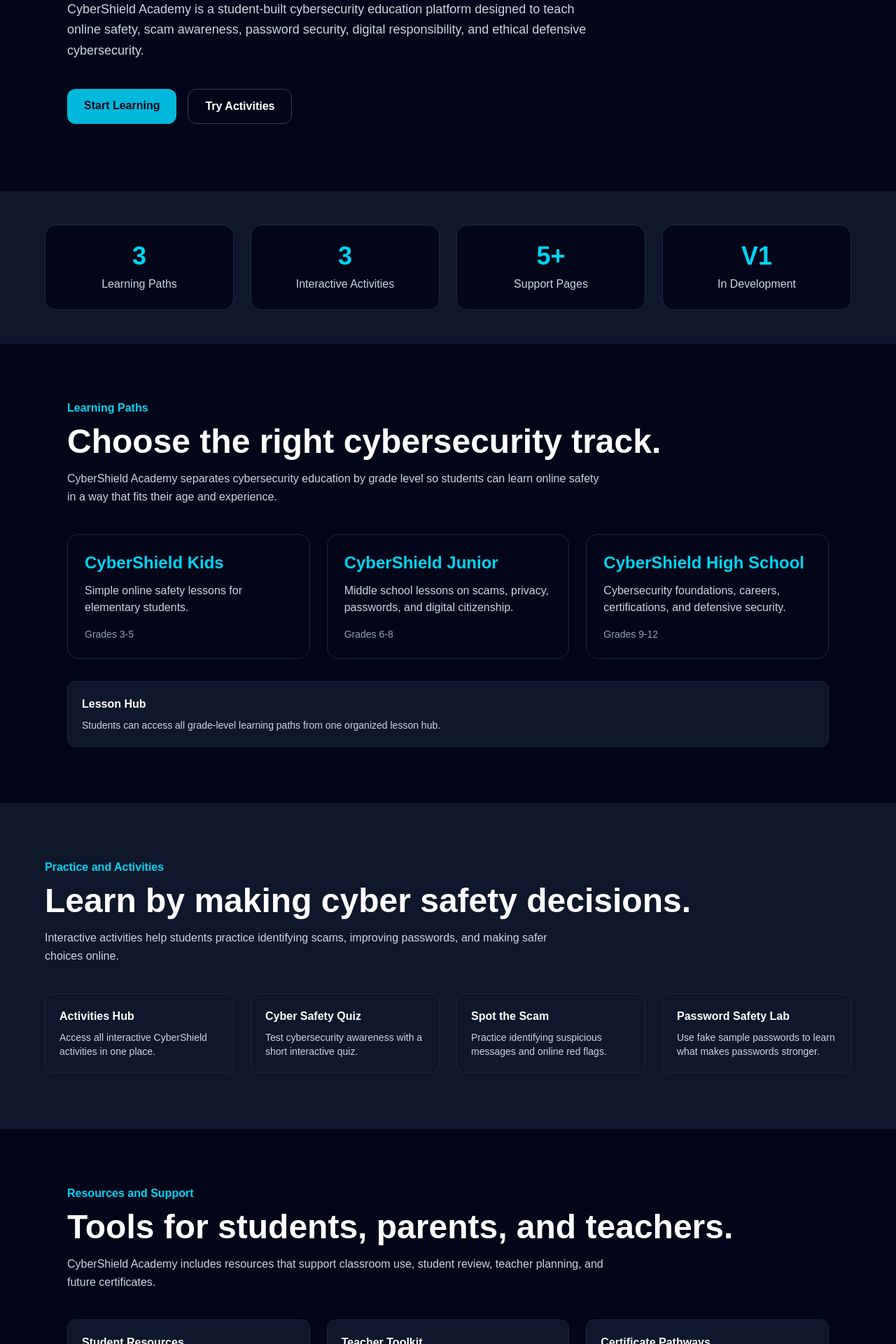
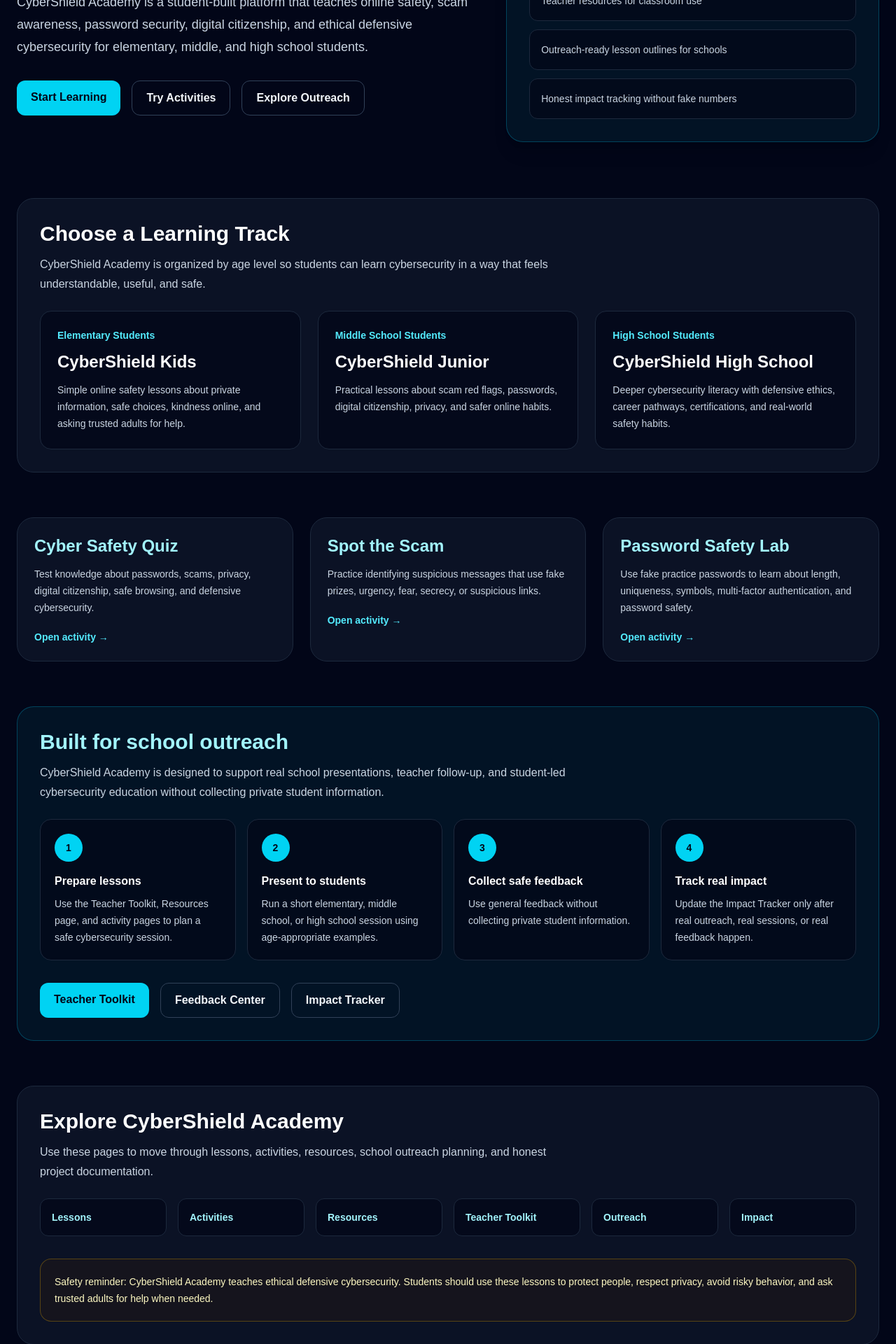
Before and after one commit to sanjith-cpu/cybershield-academy, a Next.js app: page / in a window 1280 px wide. Shown: the part 500-2420 px from the top of the page at 70% size. Built offline with nearby package versions, Linux system fonts and the light colour scheme.

Commit message:
Polish homepage content and navigation

```diff
--- a/app/page.tsx
+++ b/app/page.tsx
@@ -1,264 +1,335 @@
+import Link from "next/link";
+import Navbar from "@/components/Navbar";
 import Footer from "@/components/Footer";
-import Navbar from "@/components/Navbar";
-import FeatureCard from "@/components/FeatureCard";
-import TrackCard from "@/components/TrackCard";
 
-export default function Home() {
+const audienceCards = [
+  {
+    title: "CyberShield Kids",
+    audience: "Elementary Students",
+    description:
+      "Simple online safety lessons about private information, safe choices, kindness online, and asking trusted adults for help.",
+    href: "/kids",
+  },
+  {
+    title: "CyberShield Junior",
+    audience: "Middle School Students",
+    description:
+      "Practical lessons about scam red flags, passwords, digital citizenship, privacy, and safer online habits.",
+    href: "/junior",
+  },
+  {
+    title: "CyberShield High School",
+    audience: "High School Students",
+    description:
+      "Deeper cybersecurity literacy with defensive ethics, career pathways, certifications, and real-world safety habits.",
+    href: "/high-school",
+  },
+];
+
+const activityCards = [
+  {
+    title: "Cyber Safety Quiz",
+    description:
+      "Test knowledge about passwords, scams, privacy, digital citizenship, safe browsing, and defensive cybersecurity.",
+    href: "/quiz",
+  },
+  {
+    title: "Spot the Scam",
+    description:
+      "Practice identifying suspicious messages that use fake prizes, urgency, fear, secrecy, or suspicious links.",
+    href: "/spot-the-scam",
+  },
+  {
+    title: "Password Safety Lab",
+    description:
+      "Use fake practice passwords to learn about length, uniqueness, symbols, multi-factor authentication, and password safety.",
+    href: "/password-lab",
+  },
+];
+
+const projectHighlights = [
+  "Student-built cybersecurity literacy platform",
+  "Age-appropriate lessons for elementary, middle, and high school students",
+  "Interactive activities for scams, passwords, and online safety",
+  "Teacher resources for classroom use",
+  "Outreach-ready lesson outlines for schools",
+  "Honest impact tracking without fake numbers",
+];
+
+const outreachSteps = [
+  {
+    step: "1",
+    title: "Prepare lessons",
+    description:
+      "Use the Teacher Toolkit, Resources page, and activity pages to plan a safe cybersecurity session.",
+  },
+  {
+    step: "2",
+    title: "Present to students",
+    description:
+      "Run a short elementary, middle school, or high school session using age-appropriate examples.",
+  },
+  {
+    step: "3",
+    title: "Collect safe feedback",
+    description:
+      "Use general feedback without collecting private student information.",
+  },
+  {
+    step: "4",
+    title: "Track real impact",
+    description:
+      "Update the Impact Tracker only after real outreach, real sessions, or real feedback happen.",
+  },
+];
+
+const quickLinks = [
+  {
+    label: "Lessons",
+    href: "/lessons",
+  },
+  {
+    label: "Activities",
+    href: "/activities",
+  },
+  {
+    label: "Resources",
+    href: "/resources",
+  },
+  {
+    label: "Teacher Toolkit",
+    href: "/teacher-toolkit",
+  },
+  {
+    label: "Outreach",
+    href: "/outreach",
+  },
+  {
+    label: "Impact",
+    href: "/impact",
+  },
+];
+
+export default function HomePage() {
   return (
-    <main className="min-h-screen bg-slate-950 text-white">
+    <>
       <Navbar />
 
-      <section className="px-8 py-24 max-w-6xl mx-auto">
-        <p className="mb-4 text-cyan-400 font-semibold">
-          Cybersecurity education for students
+      <main className="min-h-screen bg-slate-950 text-white">
+        <section className="mx-auto max-w-7xl px-6 py-20">
+          <div className="grid gap-12 lg:grid-cols-[1.1fr_0.9fr] lg:items-center">
+            <div>
+              <p className="mb-4 text-sm font-semibold uppercase tracking-[0.3em] text-cyan-300">
+                CyberShield Academy
               </p>
 
-        <h1 className="text-4xl md:text-7xl font-extrabold leading-tight mb-6">
-          CyberShield Academy helps students build safer digital habits.
+              <h1 className="max-w-5xl text-4xl font-bold tracking-tight md:text-6xl">
+                Cybersecurity literacy for students, classrooms, and school
+                outreach.
               </h1>
 
-        <p className="text-lg text-slate-300 leading-relaxed max-w-3xl mb-10">
-          CyberShield Academy is a student-built cybersecurity education platform
-          designed to teach online safety, scam awareness, password security,
-          digital responsibility, and ethical defensive cybersecurity.
+              <p className="mt-6 max-w-3xl text-lg leading-8 text-slate-300">
+                CyberShield Academy is a student-built platform that teaches
+                online safety, scam awareness, password security, digital
+                citizenship, and ethical defensive cybersecurity for elementary,
+                middle, and high school students.
               </p>
 
-        <div className="flex flex-col sm:flex-row gap-4">
-          <a
+              <div className="mt-8 flex flex-wrap gap-4">
+                <Link
                   href="/lessons"
-            className="rounded-xl bg-cyan-500 px-6 py-3 font-semibold text-slate-950 hover:bg-cyan-400 transition text-center"
+                  className="rounded-xl bg-cyan-400 px-5 py-3 font-semibold text-slate-950 transition hover:bg-cyan-300"
                 >
                   Start Learning
-          </a>
+                </Link>
 
-          <a
+                <Link
                   href="/activities"
-            className="rounded-xl border border-slate-700 px-6 py-3 font-semibold hover:border-cyan-500 transition text-center"
+                  className="rounded-xl border border-slate-700 px-5 py-3 font-semibold text-slate-100 transition hover:border-cyan-300 hover:text-cyan-200"
                 >
                   Try Activities
-          </a>
+                </Link>
+
+                <Link
+                  href="/outreach"
+                  className="rounded-xl border border-slate-700 px-5 py-3 font-semibold text-slate-100 transition hover:border-cyan-300 hover:text-cyan-200"
+                >
+                  Explore Outreach
+                </Link>
               </div>
-      </section>
-
-      <section className="px-8 py-12 bg-slate-900">
-        <div className="max-w-6xl mx-auto grid md:grid-cols-4 gap-6">
-          <div className="rounded-2xl bg-slate-950 border border-slate-800 p-6 text-center">
-            <h2 className="text-4xl font-extrabold text-cyan-400 mb-2">3</h2>
-            <p className="text-slate-300">Learning Paths</p>
             </div>
 
-          <div className="rounded-2xl bg-slate-950 border border-slate-800 p-6 text-center">
-            <h2 className="text-4xl font-extrabold text-cyan-400 mb-2">3</h2>
-            <p className="text-slate-300">Interactive Activities</p>
+            <div className="rounded-3xl border border-cyan-500/30 bg-cyan-950/30 p-8 shadow-xl">
+              <h2 className="text-2xl font-bold text-cyan-200">
+                What students can learn
+              </h2>
+
+              <div className="mt-6 grid gap-3">
+                {projectHighlights.map((highlight) => (
+                  <div
+                    key={highlight}
+                    className="rounded-xl border border-slate-800 bg-slate-950/70 p-4 text-sm leading-6 text-slate-300"
+                  >
+                    {highlight}
                   </div>
-
-          <div className="rounded-2xl bg-slate-950 border border-slate-800 p-6 text-center">
-            <h2 className="text-4xl font-extrabold text-cyan-400 mb-2">5+</h2>
-            <p className="text-slate-300">Support Pages</p>
+                ))}
               </div>
-
-          <div className="rounded-2xl bg-slate-950 border border-slate-800 p-6 text-center">
-            <h2 className="text-4xl font-extrabold text-cyan-400 mb-2">V1</h2>
-            <p className="text-slate-300">In Development</p>
             </div>
           </div>
         </section>
 
-      <section id="tracks" className="px-8 py-20 max-w-6xl mx-auto">
-        <div className="mb-10">
-          <p className="mb-3 text-cyan-400 font-semibold">
-            Learning Paths
+        <section className="mx-auto max-w-7xl px-6 pb-16">
+          <div className="rounded-3xl border border-slate-800 bg-slate-900/70 p-8">
+            <h2 className="text-3xl font-bold text-white">
+              Choose a Learning Track
+            </h2>
+
+            <p className="mt-3 max-w-3xl leading-7 text-slate-300">
+              CyberShield Academy is organized by age level so students can
+              learn cybersecurity in a way that feels understandable, useful,
+              and safe.
             </p>
 
-          <h2 className="text-3xl md:text-5xl font-bold mb-4">
-            Choose the right cybersecurity track.
-          </h2>
-
-          <p className="text-slate-300 max-w-3xl leading-relaxed">
-            CyberShield Academy separates cybersecurity education by grade level
-            so students can learn online safety in a way that fits their age and
-            experience.
-          </p>
-        </div>
-
-        <div className="grid md:grid-cols-3 gap-6">
-          <TrackCard
-            title="CyberShield Kids"
-            grades="Grades 3-5"
-            description="Simple online safety lessons for elementary students."
-            href="/kids"
-          />
-
-          <TrackCard
-            title="CyberShield Junior"
-            grades="Grades 6-8"
-            description="Middle school lessons on scams, privacy, passwords, and digital citizenship."
-            href="/junior"
-          />
-
-          <TrackCard
-            title="CyberShield High School"
-            grades="Grades 9-12"
-            description="Cybersecurity foundations, careers, certifications, and defensive security."
-            href="/high-school"
-          />
-        </div>
-
-        <div className="mt-8">
-          <FeatureCard
-            title="Lesson Hub"
-            description="Students can access all grade-level learning paths from one organized lesson hub."
-            href="/lessons"
-          />
-        </div>
-      </section>
-
-      <section className="px-8 py-20 bg-slate-900">
-        <div className="max-w-6xl mx-auto">
-          <div className="mb-10">
-            <p className="mb-3 text-cyan-400 font-semibold">
-              Practice and Activities
+            <div className="mt-6 grid gap-6 lg:grid-cols-3">
+              {audienceCards.map((card) => (
+                <Link
+                  key={card.href}
+                  href={card.href}
+                  className="rounded-2xl border border-slate-800 bg-slate-950/70 p-6 transition hover:border-cyan-300 hover:bg-slate-900"
+                >
+                  <p className="text-sm font-semibold text-cyan-300">
+                    {card.audience}
                   </p>
 
-            <h2 className="text-3xl md:text-5xl font-bold mb-4">
-              Learn by making cyber safety decisions.
-            </h2>
+                  <h3 className="mt-3 text-2xl font-bold text-white">
+                    {card.title}
+                  </h3>
 
-            <p className="text-slate-300 max-w-3xl leading-relaxed">
-              Interactive activities help students practice identifying scams,
-              improving passwords, and making safer choices online.
+                  <p className="mt-3 text-sm leading-6 text-slate-300">
+                    {card.description}
                   </p>
-          </div>
-
-          <div className="grid md:grid-cols-2 lg:grid-cols-4 gap-6">
-            <FeatureCard
-              title="Activities Hub"
-              description="Access all interactive CyberShield activities in one place."
-              href="/activities"
-            />
-
-            <FeatureCard
-              title="Cyber Safety Quiz"
-              description="Test cybersecurity awareness with a short interactive quiz."
-              href="/quiz"
-            />
-
-            <FeatureCard
-              title="Spot the Scam"
-              description="Practice identifying suspicious messages and online red flags."
-              href="/spot-the-scam"
-            />
-
-            <FeatureCard
-              title="Password Safety Lab"
-              description="Use fake sample passwords to learn what makes passwords stronger."
-              href="/password-lab"
-            />
+                </Link>
+              ))}
             </div>
           </div>
         </section>
 
-      <section className="px-8 py-20 max-w-6xl mx-auto">
-        <div className="mb-10">
-          <p className="mb-3 text-cyan-400 font-semibold">
-            Resources and Support
+        <section className="mx-auto max-w-7xl px-6 pb-16">
+          <div className="grid gap-6 lg:grid-cols-3">
+            {activityCards.map((activity) => (
+              <Link
+                key={activity.href}
+                href={activity.href}
+                className="rounded-3xl border border-slate-800 bg-slate-900/70 p-6 transition hover:border-cyan-300 hover:bg-slate-900"
+              >
+                <h2 className="text-2xl font-bold text-cyan-200">
+                  {activity.title}
+                </h2>
+
+                <p className="mt-3 text-sm leading-6 text-slate-300">
+                  {activity.description}
                 </p>
 
-          <h2 className="text-3xl md:text-5xl font-bold mb-4">
-            Tools for students, parents, and teachers.
-          </h2>
-
-          <p className="text-slate-300 max-w-3xl leading-relaxed">
-            CyberShield Academy includes resources that support classroom use,
-            student review, teacher planning, and future certificates.
+                <p className="mt-5 text-sm font-semibold text-cyan-300">
+                  Open activity →
                 </p>
-        </div>
-
-        <div className="grid md:grid-cols-2 lg:grid-cols-3 gap-6">
-          <FeatureCard
-            title="Student Resources"
-            description="Review cybersecurity vocabulary, safety checklists, and scam warning signs."
-            href="/resources"
-          />
-
-          <FeatureCard
-            title="Teacher Toolkit"
-            description="Access lesson ideas, discussion prompts, worksheet placeholders, and teaching tips."
-            href="/teacher-toolkit"
-          />
-
-          <FeatureCard
-            title="Certificate Pathways"
-            description="Preview future CyberShield certificates for Kids, Junior, and High School tracks."
-            href="/certificates"
-          />
+              </Link>
+            ))}
           </div>
         </section>
 
-      <section className="px-8 py-20 bg-slate-900">
-        <div className="max-w-6xl mx-auto">
-          <div className="mb-10">
-            <p className="mb-3 text-cyan-400 font-semibold">
-              Outreach and Impact
+        <section className="mx-auto max-w-7xl px-6 pb-16">
+          <div className="rounded-3xl border border-cyan-500/30 bg-cyan-950/30 p-8">
+            <h2 className="text-3xl font-bold text-cyan-200">
+              Built for school outreach
+            </h2>
+
+            <p className="mt-3 max-w-3xl leading-7 text-slate-300">
+              CyberShield Academy is designed to support real school
+              presentations, teacher follow-up, and student-led cybersecurity
+              education without collecting private student information.
             </p>
 
-            <h2 className="text-3xl md:text-5xl font-bold mb-4">
-              Built for real-world cybersecurity education.
-            </h2>
+            <div className="mt-6 grid gap-4 md:grid-cols-2 lg:grid-cols-4">
+              {outreachSteps.map((item) => (
+                <div
+                  key={item.step}
+                  className="rounded-2xl border border-slate-800 bg-slate-950/70 p-5"
+                >
+                  <div className="flex h-10 w-10 items-center justify-center rounded-full bg-cyan-400 text-sm font-bold text-slate-950">
+                    {item.step}
+                  </div>
 
-            <p className="text-slate-300 max-w-3xl leading-relaxed">
-              CyberShield Academy is designed to support future school outreach,
-              classroom presentations, feedback collection, and honest impact
-              tracking.
+                  <h3 className="mt-4 font-semibold text-white">
+                    {item.title}
+                  </h3>
+
+                  <p className="mt-2 text-sm leading-6 text-slate-300">
+                    {item.description}
                   </p>
                 </div>
+              ))}
+            </div>
 
-          <div className="grid md:grid-cols-2 lg:grid-cols-4 gap-6">
-            <FeatureCard
-              title="School Outreach"
-              description="Explore presentation options for elementary, middle, and high school students."
-              href="/outreach"
-            />
+            <div className="mt-8 flex flex-wrap gap-4">
+              <Link
+                href="/teacher-toolkit"
+                className="rounded-xl bg-cyan-400 px-5 py-3 font-semibold text-slate-950 transition hover:bg-cyan-300"
+              >
+                Teacher Toolkit
+              </Link>
 
-            <FeatureCard
-              title="Impact Tracker"
-              description="Track outreach goals, sessions completed, students reached, and feedback."
+              <Link
+                href="/feedback"
+                className="rounded-xl border border-slate-700 px-5 py-3 font-semibold text-slate-100 transition hover:border-cyan-300 hover:text-cyan-200"
+              >
+                Feedback Center
+              </Link>
+
+              <Link
                 href="/impact"
-            />
-
-            <FeatureCard
-              title="Feedback Center"
-              description="Preview a feedback form for students, parents, teachers, and volunteers."
-              href="/feedback"
-            />
-
-            <FeatureCard
-              title="Project Roadmap"
-              description="View completed features, current improvements, and future version goals."
-              href="/roadmap"
-            />
+                className="rounded-xl border border-slate-700 px-5 py-3 font-semibold text-slate-100 transition hover:border-cyan-300 hover:text-cyan-200"
+              >
+                Impact Tracker
+              </Link>
             </div>
           </div>
         </section>
 
-      <section id="mission" className="px-8 py-20 max-w-5xl mx-auto text-center">
-        <p className="mb-3 text-cyan-400 font-semibold">
-          Mission
+        <section className="mx-auto max-w-7xl px-6 pb-20">
+          <div className="rounded-3xl border border-slate-800 bg-slate-900/70 p-8">
+            <h2 className="text-3xl font-bold text-white">
+              Explore CyberShield Academy
+            </h2>
+
+            <p className="mt-3 max-w-3xl leading-7 text-slate-300">
+              Use these pages to move through lessons, activities, resources,
+              school outreach planning, and honest project documentation.
             </p>
 
-        <h2 className="text-3xl md:text-5xl font-bold mb-6">
-          Making cybersecurity easier to understand.
-        </h2>
+            <div className="mt-6 grid gap-4 sm:grid-cols-2 lg:grid-cols-6">
+              {quickLinks.map((link) => (
+                <Link
+                  key={link.href}
+                  href={link.href}
+                  className="rounded-xl border border-slate-800 bg-slate-950/70 p-4 text-sm font-semibold text-cyan-200 transition hover:border-cyan-300 hover:bg-slate-900"
+                >
+                  {link.label}
+                </Link>
+              ))}
+            </div>
 
-        <p className="text-lg text-slate-300 leading-relaxed">
-          CyberShield Academy focuses on safe, ethical, and defensive
-          cybersecurity education. The goal is to help students protect
-          themselves online, understand digital risks, and build confidence with
-          responsible technology use.
-        </p>
+            <div className="mt-8 rounded-2xl border border-yellow-500/30 bg-yellow-950/20 p-5 text-sm leading-6 text-yellow-100">
+              Safety reminder: CyberShield Academy teaches ethical defensive
+              cybersecurity. Students should use these lessons to protect
+              people, respect privacy, avoid risky behavior, and ask trusted
+              adults for help when needed.
+            </div>
+          </div>
         </section>
+      </main>
 
       <Footer />
-    </main>
+    </>
   );
 }
```
Lines whose indentation alone changed are shown as unchanged.
